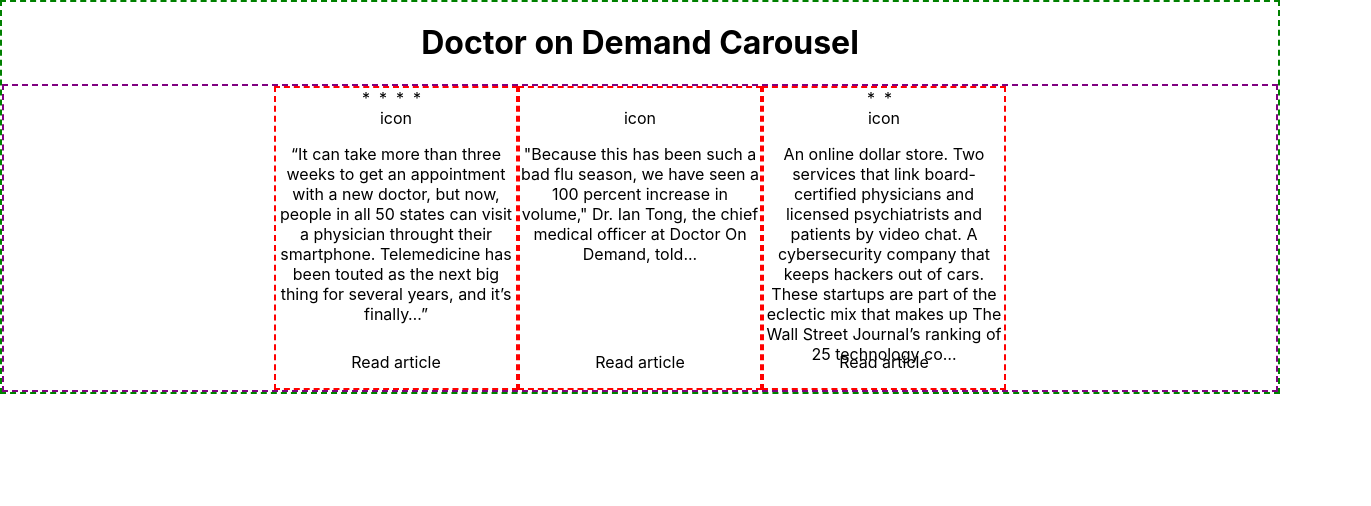
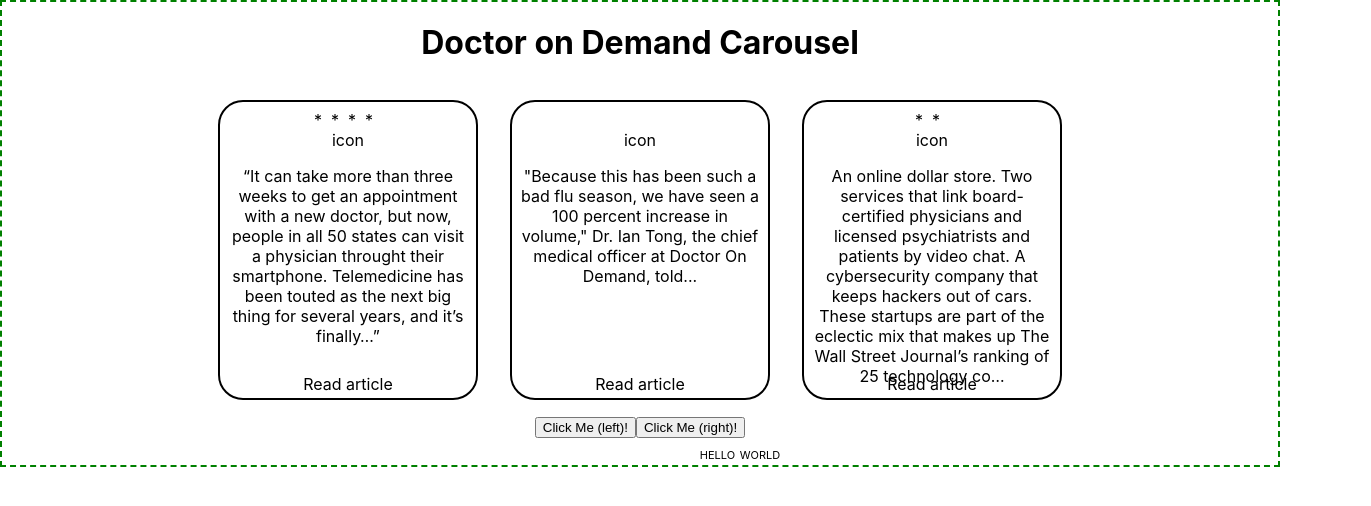
Before and after one commit to phamner/DoD-carousel, a React (Create React App) app: page / in a window 1280 px wide. Shown: the top 506 px of the page, 1371 px wide, since content can reach past the window. Built offline with nearby package versions, Linux system fonts and the light colour scheme.

Commit message:
Adding dynamicly changing carousel, not done.

```diff
--- a/src/App.js
+++ b/src/App.js
@@ -18,18 +18,48 @@
 text-align: center;
 `
 
-const CarouselWrapper = styled.div`
+const CarouselWindowWrapper = styled.div`
 // border-radius: 3px;
 // padding: 0.5rem 0;
 // margin: 0.5rem 1rem;
 // width: 16rem;
 background: transparent;
 color: black;
-border: 2px dashed purple;
+// border: 2px dashed purple;
 margin: auto;
 text-align: center;
 display: flex;
 justify-content: center;
+
+overflow: hidden;
+width: 90%;
+`
+
+const CarouselWrapper = styled.div`
+// background: transparent;
+color: black;
+// border: 2px dashed purple;
+margin: auto;
+text-align: center;
+display: flex;
+justify-content: center;
+width: 75%
+transform: translateX(300px);
+
+// /* Adapt the colors based on primary prop */
+// background: ${props => props.primary ? "palevioletred" : "white"};
+// color: ${props => props.primary ? "white" : "palevioletred"};
+
+
+`
+
+const RotatedBox = styled.div`
+  // transform: rotate(190deg);
+  text-shadow-offset: 10px 5px;
+  font-variant: small-caps;
+  margin: 5px 7px 2px;
+  transform: translateX(100px);
+
 `
 
 
@@ -47,7 +77,7 @@
           starsArray: ['*', '*', '*', '*']
         },
         {
-          icon: 'ABC News',
+          icon: 'ABC NEWS',
           mainText: '"Because this has been such a bad flu season, we have seen a 100 percent increase in volume," Dr. Ian Tong, the chief medical officer at Doctor On Demand, told...',
           link: 'https://abcnews.go.com/Health/people-turning-virtual-health-care-options-amidst-deadly/story?id=52564574',
           stars: null,
@@ -63,23 +93,44 @@
 
         }
 
-      ]
+      ],
+      carouselPosition: 0
     };
     this.readmeLink = this.readmeLink.bind(this);
+
+    this.shiftCarouselRight = this.shiftCarouselRight.bind(this);
+    this.shiftCarouselLeft = this.shiftCarouselLeft.bind(this);
+
   }
 
   readmeLink(publication) {
-    console.log('click: ', publication)
+    console.log('redirect user to: ', publication)
+  }
+
+  shiftCarouselRight() {
+    console.log('click, moving carousel div to the right')
+  }
+
+  shiftCarouselLeft() {
+    console.log('click, moving carousel div to the left')
   }
 
   render() {
     return (
       <AppWrapper>
         <h1>Doctor on Demand Carousel</h1>
-        <CarouselWrapper>
-          {this.state.caroselItems.map(caroselItem => <CarouselHolder key={this.state.caroselItems.mainText} caroselItem={caroselItem} readmeLink={this.readmeLink} />)}
+        <CarouselWindowWrapper>
+          <CarouselWrapper>
+            {this.state.caroselItems.map(caroselItem => <CarouselHolder key={this.state.caroselItems.mainText} caroselItem={caroselItem} readmeLink={this.readmeLink} />)}
+          </CarouselWrapper>
+        </CarouselWindowWrapper>
+        <button type="button" onClick={this.shiftCarouselLeft}>Click Me (left)!</button>
+        <button type="button" onClick={this.shiftCarouselRight}>Click Me (right)!</button>
 
-        </CarouselWrapper>
+        <RotatedBox>hello world</RotatedBox>
+
+
+
       </AppWrapper>
     );
   }
--- a/src/CarouselHolder.js
+++ b/src/CarouselHolder.js
@@ -4,7 +4,11 @@
 width: 15rem;
 background: transparent;
 color: black;
-border: 2px dashed red;
+border: 2px solid black;
+margin: 1rem;
+padding: 0.5rem;
+border-radius: 25px;
+
 `
 
 const StarWrapper = styled.div`
@@ -23,6 +27,23 @@
 height: 12rem;
 // border: 2px dashed blue;
 `
+
+const ReadArticlePWrapper = styled.p`
+color: black;
+// border: 2px dashed blue;
+cursor: pointer;
+width: 7rem;
+height: 1rem;
+`
+const ReadArticleDivWrapper = styled.div`
+color: black;
+// border: 2px dashed blue;
+width: 15rem;
+height: 2rem;
+display: flex;
+justify-content: center;
+`
+
 
 function CarouselHolder(props) {
     console.log(props.caroselItem.mainText)
@@ -63,7 +84,10 @@
             <MainTextWrapper>
                 <p>{props.caroselItem.mainText}</p>
             </MainTextWrapper>
-            <p onClick={() => props.readmeLink(publication)}>Read article</p>
+            <ReadArticleDivWrapper>
+                <ReadArticlePWrapper onClick={() => props.readmeLink(publication)}>Read article</ReadArticlePWrapper>
+
+            </ReadArticleDivWrapper>
         </CarouselItemWrapper>
     )
 }
```
Also changed, not shown: 1 other file (tests, documents, lock files or other folders).
